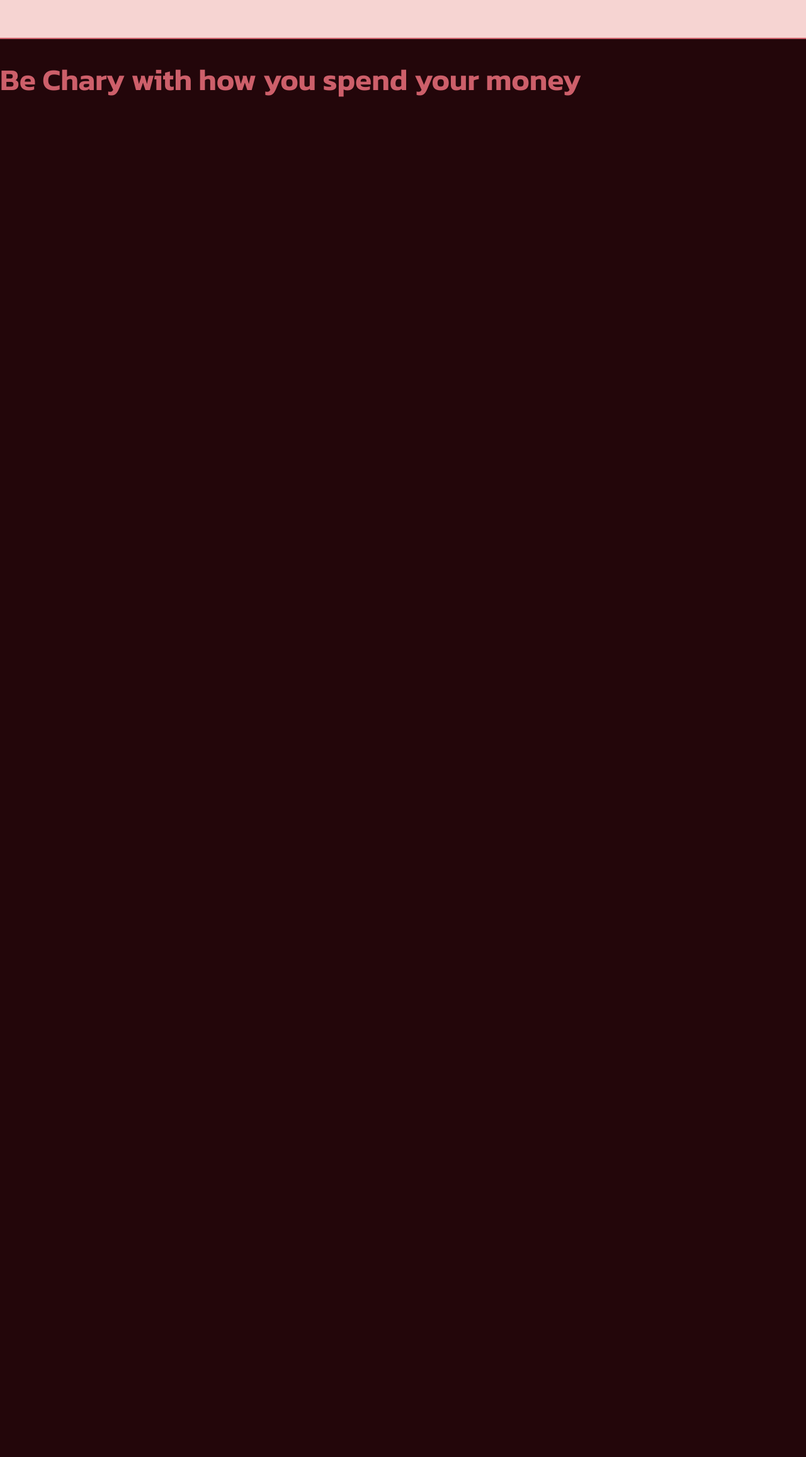
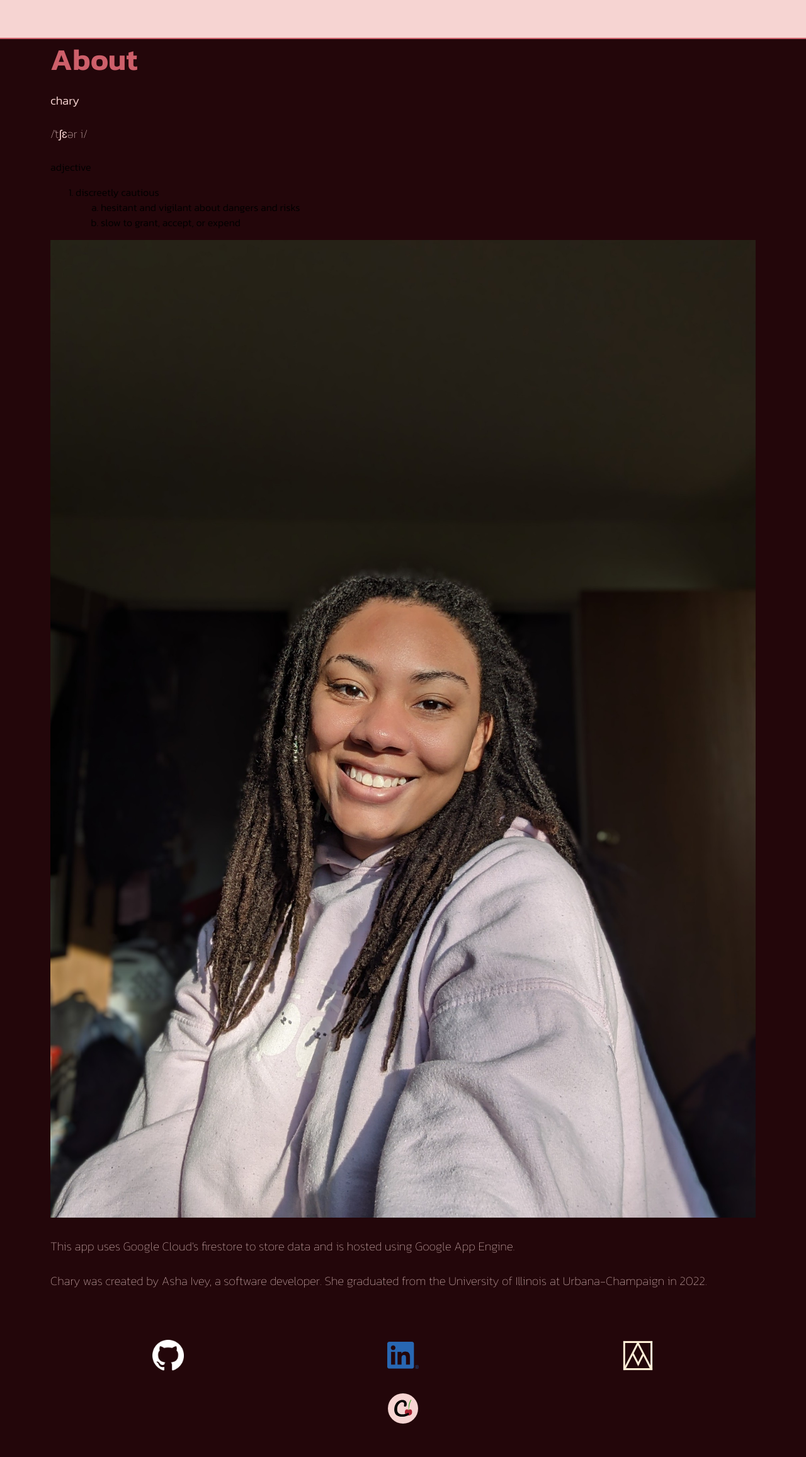
Before and after one commit to aivey65/Chary, a Flask app: page /about in a window 1280 px wide. Shown: the whole page at 63% size. Before the commit the page ends 154 px from the top, so only its background shows below. Run offline with Flask 2, Linux system fonts and the light colour scheme.

Commit message:
Added picture for about section.

```diff
--- a/static/css/landing/landing.css
+++ b/static/css/landing/landing.css
@@ -0,0 +1,75 @@
+h1 {
+    margin: 0rem;
+}
+
+.non-header {
+    padding-left: 40px;
+    padding-right: 40px;
+}
+
+/* Landing hero styles */
+
+#landing-hero {
+    padding-top: 70px;
+    height: 100vh;
+    display: grid;
+    grid-template-columns: 530px 1fr;
+    grid-template-rows: 1fr .5fr 0fr .4fr 1fr;
+    align-items: center;
+}
+
+#hero1 {
+    grid-row: 2/3;
+}
+
+#hero2 {
+    grid-row: 3/4;
+}
+
+#hero3 {
+    grid-row: 4/5;
+}
+
+#hero-login {
+    margin-right: 15px;
+}
+
+#down-icon-container {
+    grid-row: 5/6;
+    grid-column: span 2;
+    display: flex;
+    flex-grow: .5;
+    justify-content: center;
+    align-items: end;
+    padding-bottom: 20px;
+}
+
+#down-icon:hover {
+    cursor: pointer;
+}
+
+/* Information section styles */
+
+#landing-info {
+    background-color: var(--Dark);
+    padding-top: 20px;
+    padding-bottom: 20px;
+}
+
+.number {
+    background-color: var(--MainD);
+    color:var(--Light);
+    font-size: 3rem;
+    padding: 10px;
+    margin-right: 20px;
+    border-radius: 50%;
+    text-align: center;
+    align-items: center;
+    font-family: 'Pacifico', cursive;
+}
+
+.info-box {
+    display: grid;
+    grid-template-columns: 30% auto;
+    align-items: center;
+}
--- a/templates/about.html
+++ b/templates/about.html
@@ -11,8 +11,8 @@
 
         <!-- CSS Stylesheets -->
         <link rel='stylesheet' href='../static/css/style.css'>
-        <link rel='stylesheet' media='screen and (min-width:768px)' href='../static/css/landing.css'>
-        <link rel='stylesheet' media='screen and (max-width:768px)' href='../static/css/landing-mobile.css'>
+        <link rel='stylesheet' media='screen and (min-width:768px)' href='../static/css/landing/landing.css'>
+        <link rel='stylesheet' media='screen and (max-width:768px)' href='../static/css/landing/landing-mobile.css'>
 
         <!-- JavaScript links -->
         <script src='../static/javascript/landing.js'></script>
@@ -24,8 +24,8 @@
     <body>
         <div id="header-container">
             <header class="content">
-                <img id='large-logo' src="../static/images/CharyLogo.svg" onclick="logoAction()">
-                <img id='toggle-icon' class="hamburg" src="../static/images/hamburger-icon.svg" onclick="toggleMenu()">
+                <img id='large-logo' src="../static/images/CharyLogo.svg" onclick="homeAction()">
+                <img id='toggle-icon' class="hamburg icon" src="../static/images/hamburger-icon.svg" onclick="toggleMenu()">
 
                 <nav>
                     <ul>
@@ -37,8 +37,50 @@
                 </nav>
             </header>
         </div>
-        <div class="content" id="landing-content">
-            <h1>Be Chary with how you spend your money</h1>
+
+        <div class="content non-header" id="about">
+            <div id="definition">
+                <h1 id="about-header">About</h1>
+                <h3 id="dict-header">chary</h3><h4 id='dict-ipa'>/ˈtʃɛər i/</h4>
+                <p>adjective</p>
+                <ol>
+                    <li>discreetly cautious</li>
+                    <ol type="a">
+                        <li>hesitant and vigilant about dangers and risks</li>
+                        <li>slow to grant, accept, or expend</li>
+                    </ol>
+                </ol>
+            </div>
+            <div id="about-app">
+                <img src="../static/images/profilepic.jpg">
+                <h4 id="about-app">This app uses Google Cloud's firestore to store data and is hosted using Google App Engine.</h2>
+            </div>
+            <div id="about-asha">
+                <h4 id="about-asha">Chary was created by Asha Ivey, a software developer. She graduated from the University of Illinois at Urbana-Champaign in 2022.</h2>
+            </div>
+        </div>
+
+        <div class="content non-header footer">
+            <div class='contact-methods'>
+                <div class='contact-icon'>
+                    <a  target="_blank" rel="noopener noreferrer" href='https://github.com/aivey65'>
+                        <img src="../static/images/GitHub-Mark-Light-64px.png">
+                    </a>
+                </div>
+                <div class='contact-icon'>
+                    <a target="_blank" rel="noopener noreferrer" href='https://www.linkedin.com/in/ashaiv/'>
+                        <img src="../static/images/LI-In-Bug.png">
+                    </a>
+                </div>
+                <div class='contact-icon'>
+                    <a target="_blank" rel="noopener noreferrer" href='https://www.ashaiv.com'>
+                        <img src="../static/images/AshaIV-logo-light.svg">
+                    </a>
+                </div>
+            </div>
+            <div class="btt-icon" onclick="bttAction()">
+                <img class="icon" src="../static/images/CharyLogoSmall.svg">
+            </div>
         </div>
     </body>
 </html>
--- a/templates/landing.html
+++ b/templates/landing.html
@@ -24,7 +24,7 @@
     <body>
         <div id="header-container">
             <header class="content">
-                <img id='large-logo' src="../static/images/CharyLogo.svg" onclick="bttAction()">
+                <img id='large-logo' src="../static/images/CharyLogo.svg" onclick="homeAction()">
                 <img id='toggle-icon' class="hamburg icon" src="../static/images/hamburger-icon.svg" onclick="toggleMenu()">
 
                 <nav>
```
Also changed, not shown: static/images/profilepic.jpg (added).
